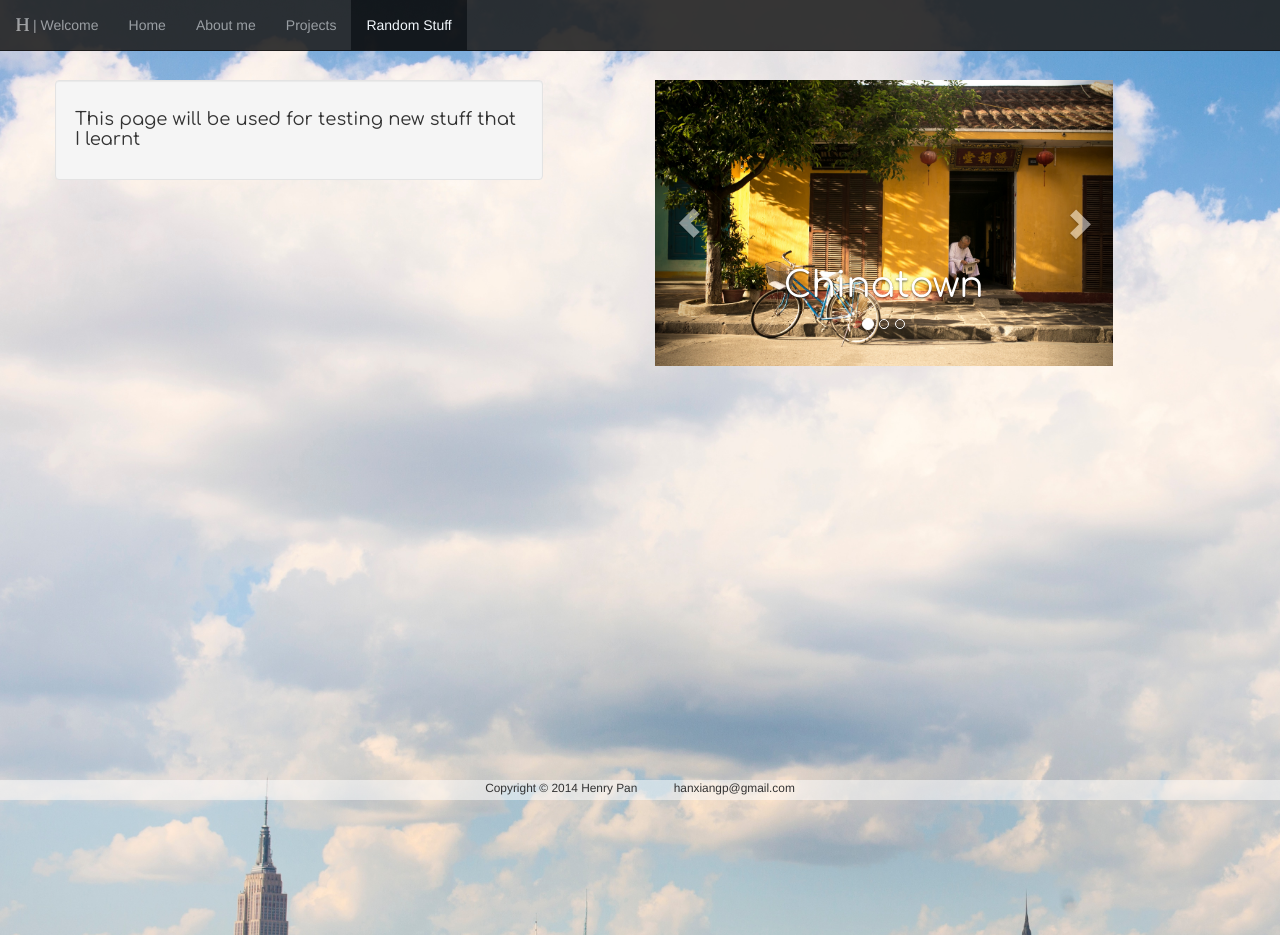
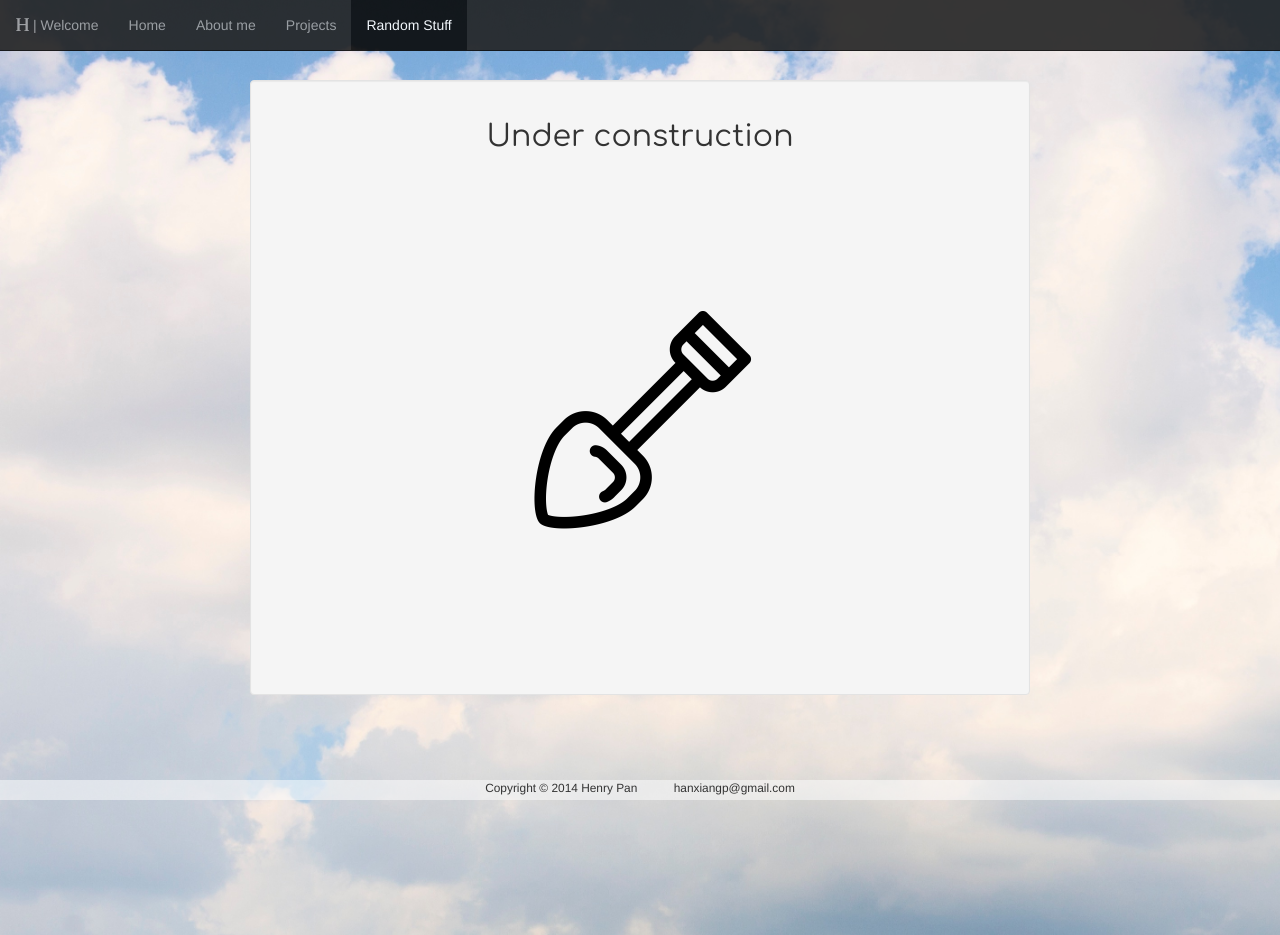
Before and after one commit to workofart/Personal-Page-old, a PHP site: page /random.html in a window 1280 px wide. Shown: the top 935 px of the page. Run offline with PHP 8.4, Linux system fonts and the light colour scheme; some libraries are stand-ins or nearby versions.

Commit message:
minor changes to projects and random
removed irrelavant projects

```diff
--- a/about.html
+++ b/about.html
@@ -107,7 +107,7 @@
 					<div class="modal-content">
 						<div class="modal-header">
 							<button type="button" class="close" data-dismiss="modal"><span aria-hidden="true">&times;</span><span class="sr-only">Close</span></button>
-							<h4 class="modal-title" id="myModalLabel">Henry Pan's Resume (20141115)</h4>
+							<h4 class="modal-title" id="myModalLabel">Henry Pan's Resume (20150102)</h4>
 						</div>
 						<div class="modal-body">
 							<img src="img/Henry_resume.jpg" style="width: 100%; height: 100%;" alt="resume">
--- a/css/project.css
+++ b/css/project.css
@@ -24,6 +24,7 @@ body {
 				font-family: 'Raleway', sans-serif;
 				color: transparent;
 				-webkit-transition: color 0.5s ease-out;
+				text-align: left
 			}
 			.footer {
 				width: 100%;
@@ -39,6 +40,10 @@ body {
 				box-shadow: 0 2px 2px rgba(44,62,80,0.7);
 				padding: 30px;
 				-webkit-transition: color 0.5s ease-out;
+				min-height: 460px;
+				min-width: 460px;
+				text-align: center;
+				/*position: relative;*/
 			}
 			.gradient-container:hover{
 				color: #ECF0F1;
--- a/random.html
+++ b/random.html
@@ -16,14 +16,6 @@
 	<link href='http://fonts.googleapis.com/css?family=Raleway' rel='stylesheet' type='text/css'>
 </head>
 <body>
-
-	<!-- Popover button -->
-	<script>
-	$(function () {
-		$('[data-toggle="popover"]').popover()
-	})
-	</script>
-
 	<!-- Navigation Bar -->
 	<nav class="navbar navbar-inverse navbar-fixed-top" role="navigation">
 		<ul class="nav navbar-nav">
@@ -46,53 +38,14 @@
 
 	<div class="container">
 		<div class="row">
-			<div class="col-md-5 header-font well">
-				<h4>This page will be used for testing new stuff that I learnt</h4>
-			</div>
-			<div class="col-md-5 col-md-offset-1 header-font">
-
-				<!-- Carousel -->
-				<div id="carousel-test" class="carousel slide" data-ride="carousel">
-					<!-- Indicators -->
-					<ol class="carousel-indicators">
-						<li data-target="#carousel-test" data-slide-to="0" class="active"></li>
-						<li data-target="#carousel-test" data-slide-to="1"></li>
-						<li data-target="#carousel-test" data-slide-to="2"></li>
-					</ol>
-
-					<!-- Wrapper for slides -->
-					<div class="carousel-inner" role="listbox">
-						<div class="item active">
-							<img src="img/carousel/china.jpg"  style="width: 100%; height: 100%" alt="...">
-							<div class="carousel-caption">
-								<h1>Chinatown</h1>
-							</div>
-						</div>
-						<div class="item">
-							<img src="img/carousel/nyc.jpg"  style="width: 100%; height: 70%" alt="...">
-							<div class="carousel-caption">
-								<h1>NYC</h1>
-							</div>
-						</div>
-						<div class="item">
-							<img src="img/carousel/flower.jpg"  style="width: 100%; height: 100%"  alt="...">
-							<div class="carousel-caption">
-								<h1>Beautiful Flowers</h1>
-							</div>
-						</div>
+			<div class="col-md-8 header-font col-md-offset-2 well">
+				<center>
+					<h2 class="center">Under construction</h2>
+					<img class="img-center" src="img/construction.png" alt="">
+				</center>
 			</div>
 
-					<!-- Controls -->
-					<a class="left carousel-control" href="#carousel-test" role="button" data-slide="prev">
-						<span class="glyphicon glyphicon-chevron-left" aria-hidden="true"></span>
-						<span class="sr-only">Previous</span>
-					</a>
-					<a class="right carousel-control" href="#carousel-test" role="button" data-slide="next">
-						<span class="glyphicon glyphicon-chevron-right" aria-hidden="true"></span>
-						<span class="sr-only">Next</span>
-					</a>
-				</div>
-			</div>
+
 
 		</div>
 	</div>
```
Also changed, not shown: project.html (+9 -18 lines), img/construction.png (added). Lines whose indentation alone changed are shown as unchanged.
